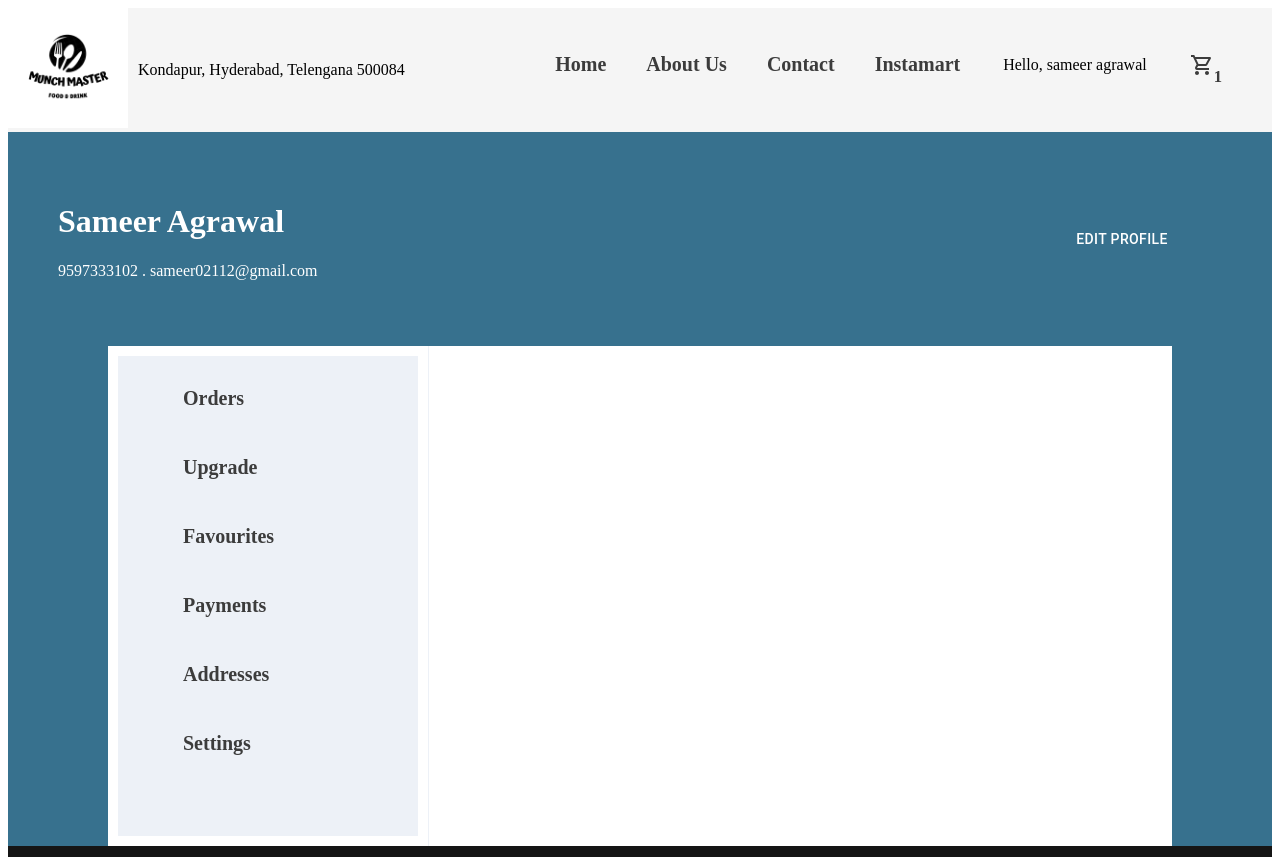
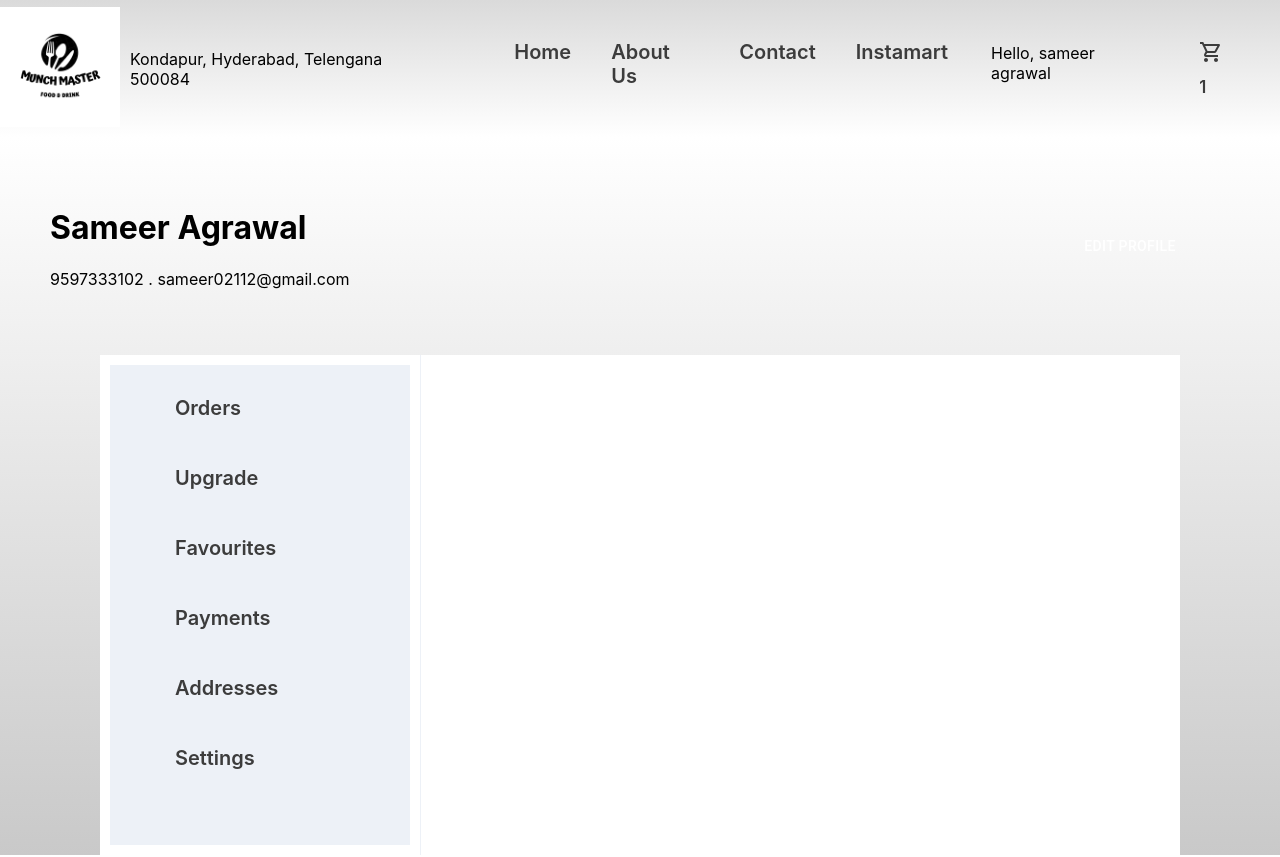
Before and after one commit to sameer02112/munch-master-react, a React (Create React App) app: page /profile in a window 1280 px wide. Shown: the top 857 px of the page. Built offline with nearby package versions, Linux system fonts and the light colour scheme.

Commit message:
filter and css fixes

```diff
--- a/src/App.css
+++ b/src/App.css
@@ -1,3 +1,9 @@
+body{
+  font-family:-apple-system, BlinkMacSystemFont, 'Segoe UI', Roboto, Oxygen, Ubuntu, Cantarell, 'Open Sans', 'Helvetica Neue', sans-serif;
+  padding: 0;
+  margin: 0;
+}
+
 /* header */
 .profile-dropdown-content{
   display: none;
@@ -13,8 +19,7 @@
   display: flex;
   justify-content: space-between;
   align-items: center;
-  background-color: whitesmoke;
-  /* background-image: linear-gradient(rgb(233, 233, 233), rgb(181, 181, 181)); */
+  background-image: linear-gradient(rgb(218, 218, 218), #fff);
   position: sticky;
   top: 0;
   z-index: 1;
@@ -29,6 +34,10 @@
 }
 .logo-container > p{
   padding: 10px;
+}
+
+.header-text{
+  margin-left: 10px;
 }
 
 .nav-items{
@@ -154,7 +163,7 @@
   border-radius: 10px;
   border: 1px solid #858585;
   padding: 10px;
-  background-image: linear-gradient(#e8e8e8, #fff);
+  /* background-image: linear-gradient(#e8e8e8, #fff);   */
 }
 .search-input:focus {
   outline-width: 0;
@@ -207,6 +216,10 @@
   margin-top: auto;
   justify-content: space-evenly;
   font-size: 14px;
+}
+.card-name-container{
+  white-space: nowrap;
+  overflow: hidden;
 }
 
 .card-name-container > h3,h5 {
@@ -526,6 +539,7 @@
   color: white;
   padding: 40px;
   padding-top: 50px;
+  margin-top: 20px;
 }
 .footer-container > div > p{
   cursor: pointer;
--- a/src/components/Body.js
+++ b/src/components/Body.js
@@ -90,13 +90,13 @@ export const Body = () => {
           localResData.sort((a,b) => (Number(a.info.avgRating) > Number(b.info.avgRating)) ? -1:1)
         }
         else if(name === 'deliveryTime'){
-          localResData.sort((a,b) => (Number(a.info.deliveryTime) < Number(b.info.deliveryTime)) ? -1:1)
+          localResData.sort((a,b) => (Number(a.info.sla.deliveryTime) < Number(b.info.sla.deliveryTime)) ? -1:1)
         }
         else if(name === 'priceLowToHigh'){
-          localResData.sort((a,b) => (Number(a.info.costForTwo) < Number(b.info.costForTwo)) ? -1:1)
+          localResData.sort((a,b) => (Number(a.info.costForTwo.split(" ")[0].substring(1))) < Number(b.info.costForTwo.split(" ")[0].substring(1)) ? -1:1)
         }
         else if(name === 'priceHighToLow'){
-          localResData.sort((a,b) => (Number(a.info.costForTwo) > Number(b.info.costForTwo)) ? -1:1)
+          localResData.sort((a,b) => (Number(a.info.costForTwo.split(" ")[0].substring(1))) > Number(b.info.costForTwo.split(" ")[0].substring(1)) ? -1:1)
         }
        setListOfRes(localResData)
     }
@@ -130,7 +130,7 @@ export const Body = () => {
                 <button className="search-btn" onClick={searchResturants}>Search</button>
             </div>
 
-          <h2>Best offers for you</h2>
+          <h2 className="header-text">Best offers for you</h2>
             <div className="homepage-img-crousel">
               {crouselVal.map((ele,index) => {
                 return (
@@ -141,7 +141,7 @@ export const Body = () => {
               })}
             </div>
 
-            <h2>Whats on your mind</h2>
+            <h2 className="header-text">Whats on your mind</h2>
             <div className="homepage-img-whatsOnMind">
               {whatsOnYourMind.map((ele,index) => {
                 return (
--- a/src/components/ResturantCard.js
+++ b/src/components/ResturantCard.js
@@ -4,7 +4,7 @@ import StarIcon from '@mui/icons-material/Star';
 import { Divider } from "@mui/material";
 
 export const ResturantCard = ({resData}) => {
-    const {cloudinaryImageId,name,cuisines,avgRating,costForTwo,deliveryTime,aggregatedDiscountInfo} = resData?.info.hasOwnProperty("id") ? resData?.info : resData?.data?.data;
+    const {cloudinaryImageId,name,cuisines,avgRating,costForTwo,sla,aggregatedDiscountInfo} = resData?.info.hasOwnProperty("id") ? resData?.info : resData?.data?.data;
     return(
       <div className="resturant-parent-container">
         <div className="resturant-card">
@@ -18,7 +18,7 @@ export const ResturantCard = ({resData}) => {
               <StarIcon className="ratingStarIcon"/><p>{avgRating}</p>
               </div>
               <p>{costForTwo}</p>
-              <p>{deliveryTime}</p>
+              <p>{sla?.slaString}</p>
           </div>
           <Divider variant="middle" className="card-divider"/>
           <h4 className="card-offer-text">{aggregatedDiscountInfo?.shortDescriptionList[0]?.meta}</h4>
--- a/src/stylesheets/userData.css
+++ b/src/stylesheets/userData.css
@@ -1,5 +1,5 @@
 .user-profile-parent-container{
-    background-color: #37718e;
+    background-image: linear-gradient( #fff, #c9c9c9);
     padding: 0px !important;
     margin: 0px !important;
 }
@@ -11,7 +11,7 @@
 }
 .user-basic-info-container{
     margin: 50px;
-    color: white;
+    color: #000;
     /* height: 200px; */
 }
 .edit-profile-btn{
```
